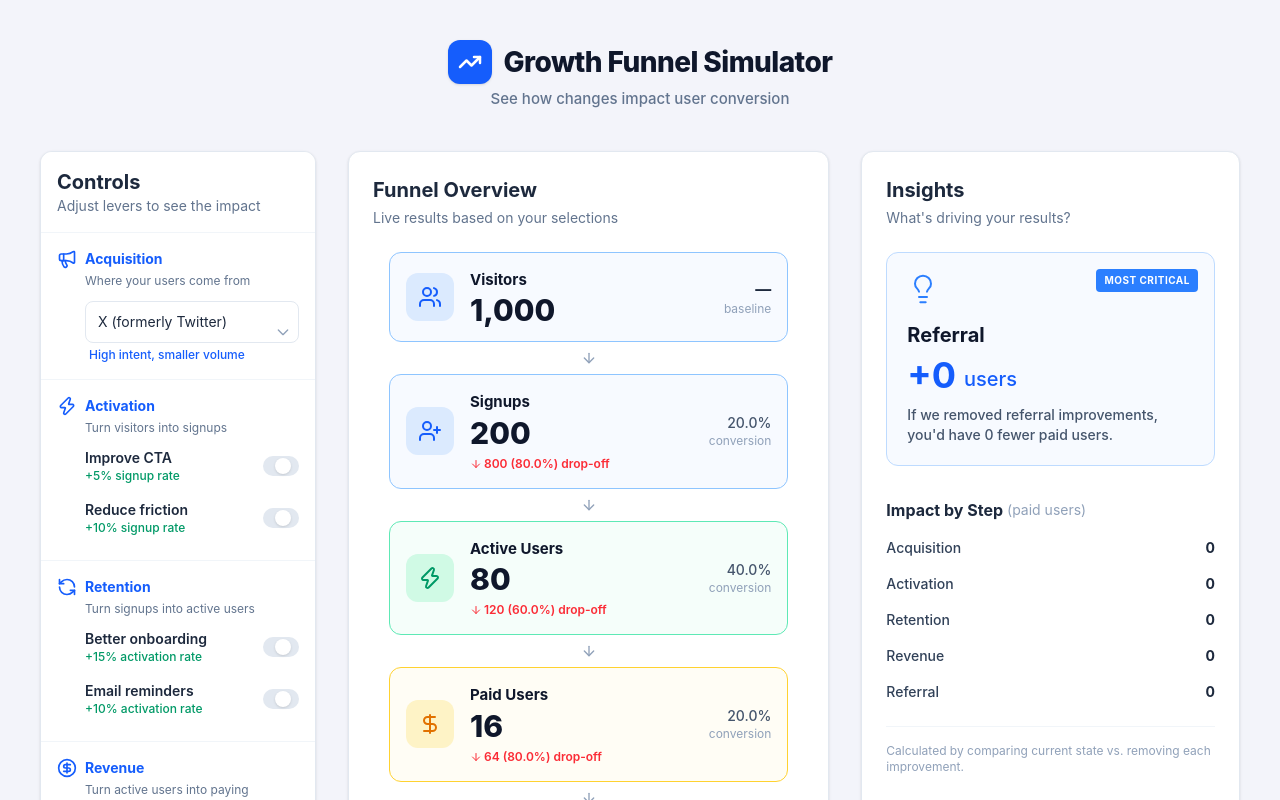
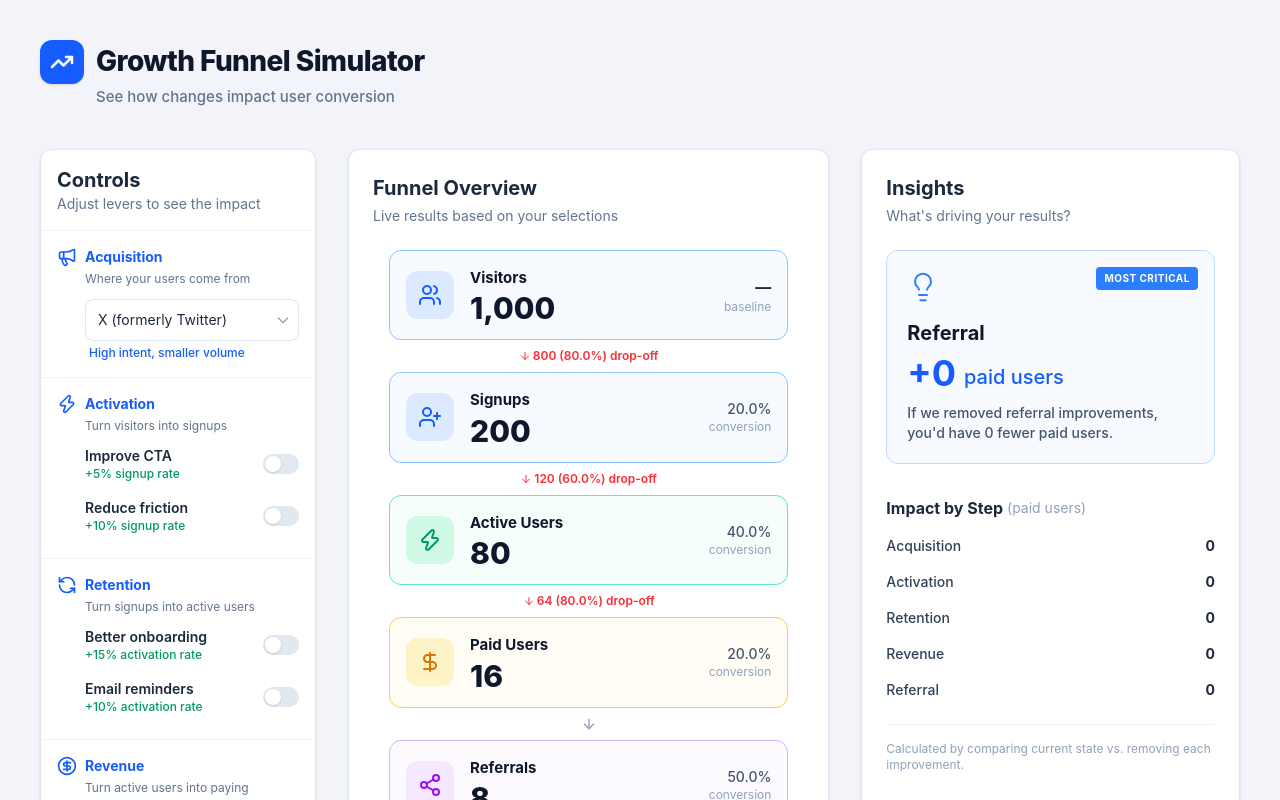
Before and after one commit to mycolaos/aarrr, a React (Vite) app: page / in a window 1280 px wide. Shown: the top 800 px of the page. Built offline with nearby package versions, Linux system fonts and the light colour scheme.

Commit message:
Manual UI adjustments: align left logo, fix toggle, fix select icon, show drop off text instead of plain arrows, but optionally show arrow.

```diff
--- a/src/AARRR.tsx
+++ b/src/AARRR.tsx
@@ -86,14 +86,16 @@ export default function GrowthFunnelSimulator() {
   return (
     <div className="min-h-screen bg-[#f3f4fa] text-slate-800 font-sans pb-12">
       {/* 1. Header */}
-      <header className="py-10 flex flex-col items-center justify-center text-center">
-        <div className="flex items-center gap-3">
+      <header className="max-w-[1440px] mx-auto px-10 py-10 flex flex-col justify-center">
+        <div className="flex items-start gap-3">
           <div className="bg-blue-600 text-white p-2.5 rounded-[12px] shadow-sm">
             <TrendingUp className="w-6 h-6" strokeWidth={2.5} />
           </div>
+          <div className="flex flex-col">
             <h1 className="text-[28px] font-extrabold text-slate-900 tracking-[-0.02em]">Growth Funnel Simulator</h1>
+            <p className="text-slate-500 mt-1 text-[15px] font-medium">See how changes impact user conversion</p>
           </div>
-        <p className="text-slate-500 mt-1 text-[15px] font-medium">See how changes impact user conversion</p>
+        </div>
       </header>
 
       <main className="max-w-[1440px] mx-auto px-10 grid grid-cols-12 gap-8">
@@ -115,6 +117,7 @@ export default function GrowthFunnelSimulator() {
                   </div>
                   <p className="text-xs text-slate-500 ml-7 mb-3">Where your users come from</p>
                   <div className="ml-7 relative">
+                    <div className="relative">
                       <select
                         className="w-full pl-3 pr-8 py-2.5 border border-slate-200 rounded-lg text-sm bg-white appearance-none cursor-pointer hover:border-slate-300 focus:outline-none focus:ring-2 focus:ring-blue-100 focus:border-blue-500 transition-colors"
                         value={acquisition}
@@ -126,6 +129,7 @@ export default function GrowthFunnelSimulator() {
                       </select>
                       <div className="pointer-events-none absolute inset-y-0 right-0 flex items-center px-2 text-slate-400">
                         <svg className="h-4 w-4" fill="none" stroke="currentColor" viewBox="0 0 24 24"><path strokeLinecap="round" strokeLinejoin="round" strokeWidth="2" d="M19 9l-7 7-7-7" /></svg>
+                      </div>
                     </div>
                     <p className="text-xs text-blue-600 mt-1 pl-1 font-medium">{acquisition === 'X post' ? 'High intent, smaller volume' : acquisition === 'Hacker News' ? 'Tech audience, large spike' : 'Consistent baseline volume'}</p>
                   </div>
@@ -229,7 +233,7 @@ export default function GrowthFunnelSimulator() {
                 count={metrics.referrals}
                 rate={metrics.referralRate}
                 dropoff={0}
-                hideArrow={true}
+                showTopArrow={true}
               />
             </div>
           </Card>
@@ -249,7 +253,7 @@ export default function GrowthFunnelSimulator() {
               <h3 className="text-xl font-bold text-slate-900 mb-1">{metrics.topInsight[0]}</h3>
               <div className="flex items-end mb-3 mt-2">
                 <span className="text-4xl font-bold text-blue-600 leading-none">+{metrics.topInsight[1]}</span>
-                <span className="text-xl text-blue-600 ml-2 font-medium">users</span>
+                <span className="text-xl text-blue-600 ml-2 font-medium">paid users</span>
               </div>
               <p className="text-sm text-slate-600 font-medium">
                 If we removed {metrics.topInsight[0].toLowerCase()} improvements, you'd have {metrics.topInsight[1]} fewer paid users.
--- a/src/components/FunnelStep.tsx
+++ b/src/components/FunnelStep.tsx
@@ -14,20 +14,32 @@ export const FunnelStep = ({
   rate,
   dropoff,
   dropoffPercent,
-  hideArrow
+  showTopArrow
 }: {
   label: string,
   count: number,
   rate?: number,
   dropoff?: number,
   dropoffPercent?: number,
-  hideArrow?: boolean
+  showTopArrow?: boolean
 }) => {
   const config = stepConfig[label] || stepConfig["Visitors"];
   const Icon = config.Icon;
+  const showDropOff = dropoff !== undefined && dropoffPercent !== undefined;
 
   return (
     <div className="flex flex-col items-center w-full">
+      {showDropOff && (
+        <div className="text-red-500 text-xs font-semibold my-2 flex items-center">
+          <ArrowDown className="w-3 h-3 mr-0.5" />
+          {Math.round(dropoff).toLocaleString()} ({dropoffPercent.toFixed(1)}%) drop-off
+        </div>
+      )}
+      {!showDropOff && showTopArrow && (
+        <div className="flex flex-col items-center h-6 my-1">
+          <ArrowDown className="w-4 h-4 text-slate-400 my-auto" />
+        </div>
+      )}
       <div className={`w-full flex items-center p-4 rounded-xl border ${config.border} ${config.bg}`}>
         <div className={`w-12 h-12 shrink-0 rounded-xl flex items-center justify-center mr-4 ${config.iconBg}`}>
           <Icon className={`w-6 h-6 ${config.iconColor}`} />
@@ -35,12 +47,7 @@ export const FunnelStep = ({
         <div className="flex-1">
           <h3 className="text-slate-900 font-bold text-[15px]">{label}</h3>
           <div className="text-3xl font-extrabold text-slate-900 mt-1 leading-none">{Math.round(count).toLocaleString()}</div>
-          {dropoff !== undefined && dropoffPercent !== undefined && (
-            <div className="text-red-500 text-xs font-semibold mt-2 flex items-center">
-              <ArrowDown className="w-3 h-3 mr-0.5" />
-              {Math.round(dropoff).toLocaleString()} ({dropoffPercent.toFixed(1)}%) drop-off
-            </div>
-          )}
+
         </div>
 
         <div className="text-right flex flex-col items-end justify-center h-full">
@@ -51,7 +58,7 @@ export const FunnelStep = ({
             </>
           ) : label === "Referrals" ? (
             <>
-              <span className="text-slate-600 font-medium text-sm">{(count / (count / (rate || 0.389) ) * 100).toFixed(1)}%</span>
+              <span className="text-slate-600 font-medium text-sm">{(count / (count / (rate || 0.389)) * 100).toFixed(1)}%</span>
               <span className="text-slate-400 text-xs">of paid</span>
             </>
           ) : (
@@ -63,11 +70,7 @@ export const FunnelStep = ({
         </div>
       </div>
 
-      {!hideArrow && (
-        <div className="flex flex-col items-center h-6 my-1">
-          <ArrowDown className="w-4 h-4 text-slate-400 my-auto" />
-        </div>
-      )}
+
     </div>
   );
 };
--- a/src/components/Toggle.tsx
+++ b/src/components/Toggle.tsx
@@ -15,7 +15,7 @@ export const Toggle = ({ label, impact, active, onClick }: { label: string, impa
       <span
         aria-hidden="true"
         className={`pointer-events-none inline-block h-4 w-4 transform rounded-full bg-white shadow ring-0 transition duration-200 ease-in-out ${
-          active ? 'translate-x-[16px]' : 'translate-x-[2px]'
+          active ? 'translate-x-[8px]' : 'translate-x-[calc(-100%+8px)]'
         }`}
       />
     </button>
```
Lines whose indentation alone changed are shown as unchanged.
